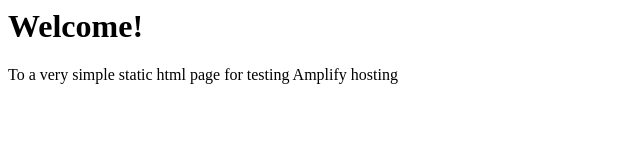
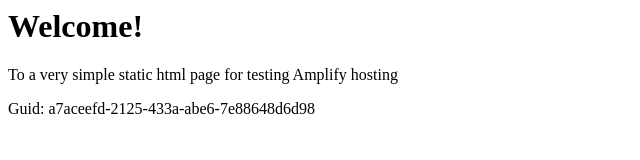
Before and after one commit to aws-aemilia-cmh/Github-PR-Commit-Integration-Test-DoNotTouch-Gith-P5X5MO5I-v1-prod-us-east-2, a website: page src/index.html in a window 1280 px wide. Shown: the whole page, without its empty margins (0-640 px from the left). Drawn offline with Linux system fonts and the light colour scheme.

Commit message:
commit from integ tests

```diff
--- a/src/index.html
+++ b/src/index.html
@@ -1,3 +1,5 @@
+
+
 <html lang="en">
 
 <head>
@@ -10,6 +12,6 @@
 <body>
     <h1>Welcome!</h1>
     <p>To a very simple static html page for testing Amplify hosting</p>
-</body>
+    <p>Guid: a7aceefd-2125-433a-abe6-7e88648d6d98</p></body>
 
 </html>
```
